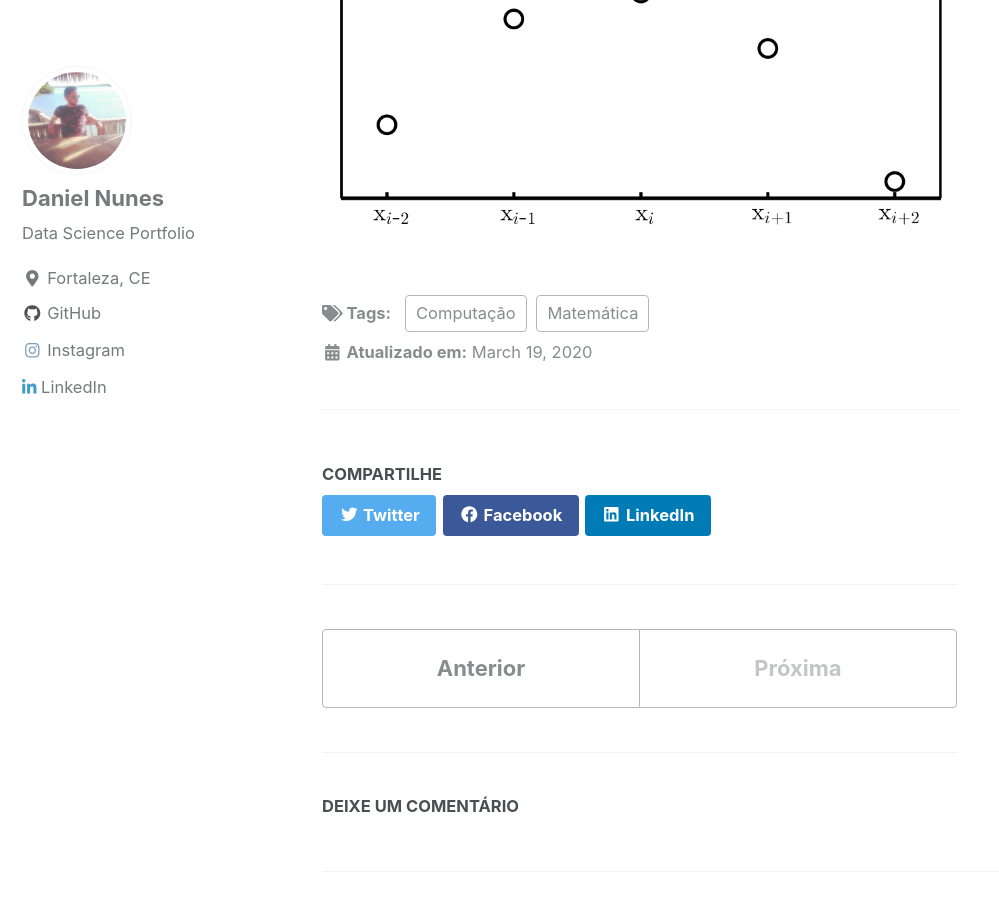
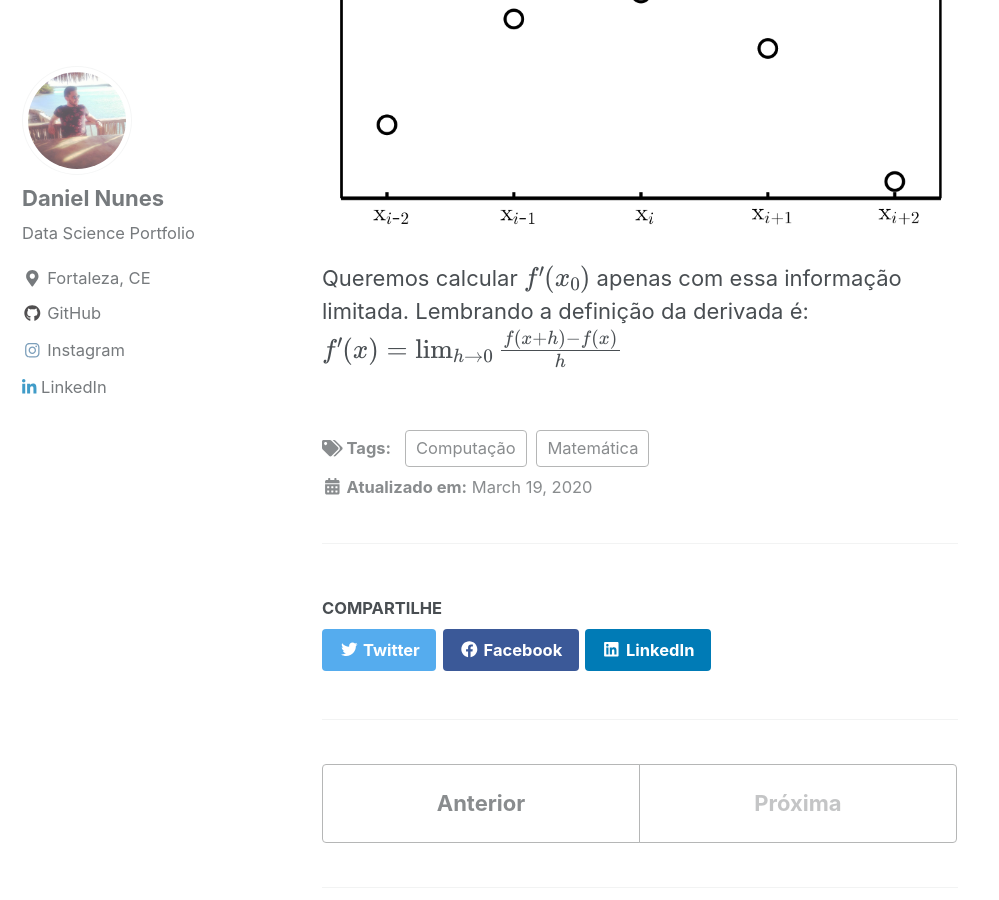
Before and after one commit to danielmnunes/danielmnunes.github.io, a Jekyll site: the page built from _posts/2020-03-19-derivada-numerica-parte2.md, in a window 1280 px wide and 900 px high, scrolled down 836 px. Shown: the whole window, without its empty margins (0-999 px from the left). Built offline with Jekyll 4.4.1, drawn with Linux system fonts in a browser that asks for light colours; cached includes are drawn as plain includes; nearby versions of some CDN libraries; formulas are drawn with MathJax 3; comment, search, counter and statistics services are not loaded.

Commit message:
post mn 3

```diff
--- a/_posts/2020-03-19-derivada-numerica-parte2.md
+++ b/_posts/2020-03-19-derivada-numerica-parte2.md
@@ -22,3 +22,8 @@ $$
 
 portanto, conheçemos f apenas nos pontos e não na curva inteira, como no gráfico da figura abaixo.
 ![image-center]({{ site.url }}{{ site.baseurl }}/images/pontos.png){: .align-center}
+
+Queremos calcular $$f{}'(x_{0})$$ apenas com essa informação limitada. Lembrando a definição da derivada é:
+$$
+f{}'(x) = \lim_{h\to 0} \frac{f(x+h) - f(x)}{h}
+$$
```
